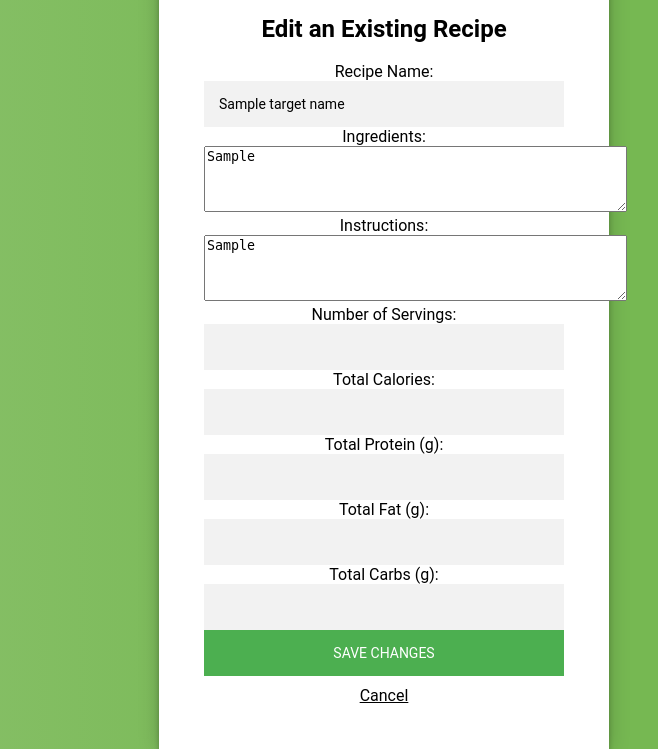
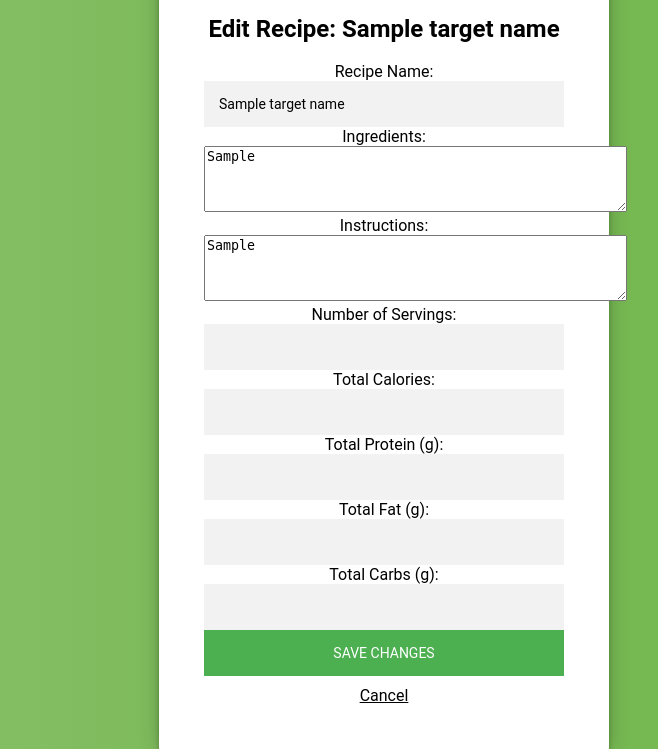
Before and after one commit to CharliePenner/Group11, a Flask app: template templates/edit_recipe.html in a window 1280 px wide. Shown: the top 749 px of the page, without its empty margins (256-914 px from the left). Run offline with Flask 3, Linux system fonts and the light colour scheme; the template is opened without the code that fills it: most values are stand-ins (such as "Sample title", 1, 10 or a date in 2020); parts of the project's set-up code (start-up, migrations or seed data) failed here and were passed over.

Commit message:
edit_recipe.html displays original recipe name in header

```diff
--- a/templates/edit_recipe.html
+++ b/templates/edit_recipe.html
@@ -9,7 +9,7 @@
 </head>
 <body>
     <div class="form-container">
-        <h2>Edit an Existing Recipe</h2>
+        <h2>Edit Recipe: {{ targetName }}</h2>
         <form action="{{ url_for('editRecipe', username=username) }}" method="POST">
 
             Recipe Name:
```
